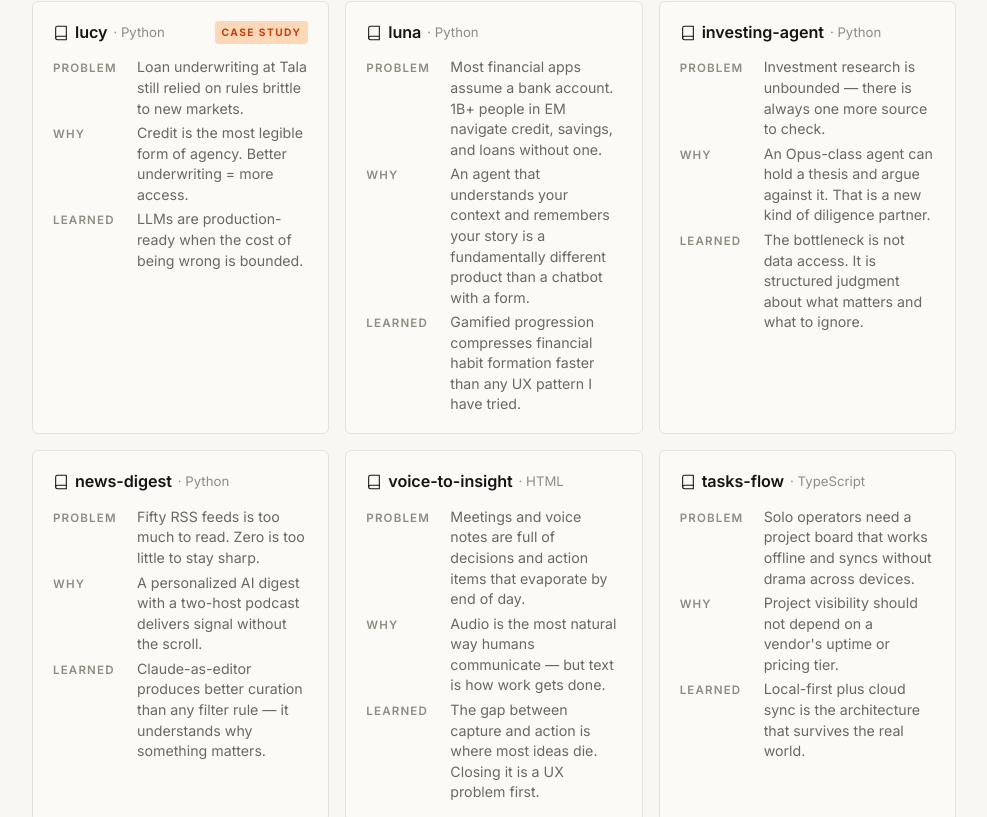
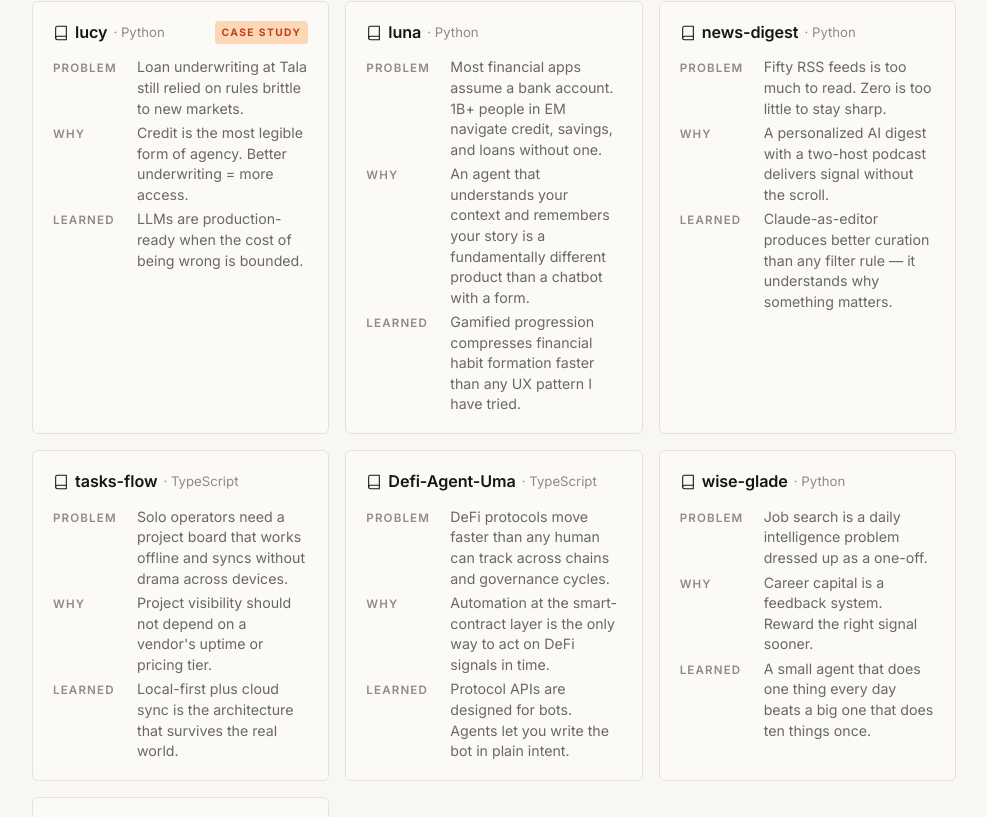
Before and after one commit to naviyaissocodelike/naviya-website, a React (Vite) app: page / in a window 1280 px wide. Shown: the part 2023-2840 px from the top of the page, without its empty margins (146-1133 px from the left). Built offline with nearby package versions, Linux system fonts and the light colour scheme.

Commit message:
more gamification

```diff
--- a/src/components/VaultHome.jsx
+++ b/src/components/VaultHome.jsx
@@ -58,25 +58,11 @@ const REPOS = [
     href: `${GITHUB_URL}/univ-agent`
   },
   {
-    name: 'investing-agent', lang: 'Python',
-    problem: 'Investment research is unbounded — there is always one more source to check.',
-    why: 'An Opus-class agent can hold a thesis and argue against it. That is a new kind of diligence partner.',
-    learned: 'The bottleneck is not data access. It is structured judgment about what matters and what to ignore.',
-    href: `${GITHUB_URL}/investing-agent`
-  },
-  {
     name: 'news-digest', lang: 'Python',
     problem: 'Fifty RSS feeds is too much to read. Zero is too little to stay sharp.',
     why: 'A personalized AI digest with a two-host podcast delivers signal without the scroll.',
     learned: 'Claude-as-editor produces better curation than any filter rule — it understands why something matters.',
     href: `${GITHUB_URL}/news-digest`
-  },
-  {
-    name: 'voice-to-insight', lang: 'HTML',
-    problem: 'Meetings and voice notes are full of decisions and action items that evaporate by end of day.',
-    why: 'Audio is the most natural way humans communicate — but text is how work gets done.',
-    learned: 'The gap between capture and action is where most ideas die. Closing it is a UX problem first.',
-    href: `${GITHUB_URL}/voice-to-insight`
   },
   {
     name: 'tasks-flow', lang: 'TypeScript',
```
Also changed, not shown: 1 other file (tests, documents, lock files or other folders).
